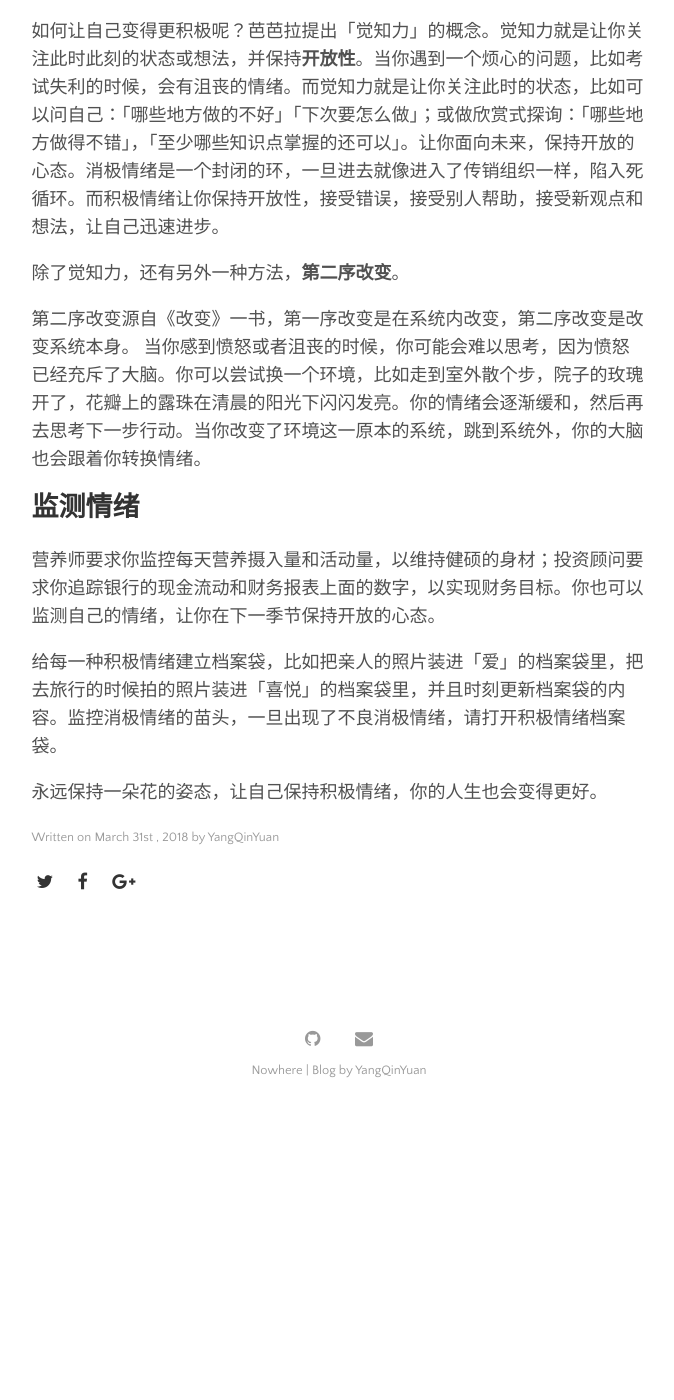
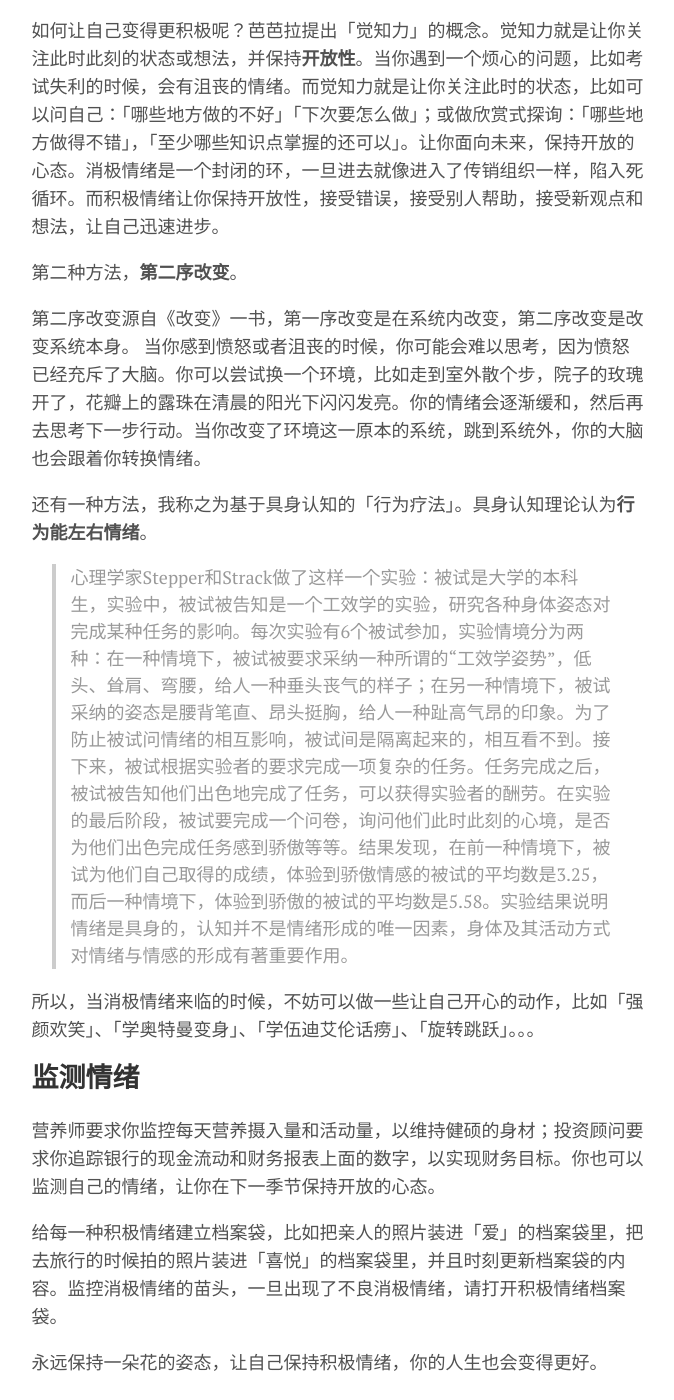
Before and after one commit to YanQinYuan/yanqinyuan.github.io, a Jekyll site: the page built from _posts/2018-3-31-be-flower.md, in a window 1280 px wide and 1400 px high, scrolled down 2723 px. Shown: the whole window, without its empty margins (301-975 px from the left). Built offline with Jekyll 4.4.1, drawn with Linux system fonts in a browser that asks for light colours; before the commit the page ends 3839 px from its top, so only the background shows below that.

Commit message:
update flowers

```diff
--- a/_data/settings.yml
+++ b/_data/settings.yml
@@ -18,7 +18,7 @@ social:
 #- {icon: 'linkedin', link: 'http://www.linkedin.com/in/lenpaul/'}
 - {icon: 'envelope', link: 'mailto:yqynowhere@foxmail.com'}
 #- {icon: 'rss-square', link: '/feed.xml'}
-# - {icon: 'rss-square', link: '/rss-feed.xml'}
+- {icon: 'rss-square', link: '/rss-feed.xml'}
 
 # Customize site text
 pagination:
--- a/_posts/2018-3-31-be-flower.md
+++ b/_posts/2018-3-31-be-flower.md
@@ -43,10 +43,16 @@ published: true
 
 如何让自己变得更积极呢？芭芭拉提出「觉知力」的概念。觉知力就是让你关注此时此刻的状态或想法，并保持**开放性**。当你遇到一个烦心的问题，比如考试失利的时候，会有沮丧的情绪。而觉知力就是让你关注此时的状态，比如可以问自己：「哪些地方做的不好」「下次要怎么做」；或做欣赏式探询：「哪些地方做得不错」，「至少哪些知识点掌握的还可以」。让你面向未来，保持开放的心态。消极情绪是一个封闭的环，一旦进去就像进入了传销组织一样，陷入死循环。而积极情绪让你保持开放性，接受错误，接受别人帮助，接受新观点和想法，让自己迅速进步。
 
-除了觉知力，还有另外一种方法，**第二序改变**。
+第二种方法，**第二序改变**。
 
 第二序改变源自《改变》一书，第一序改变是在系统内改变，第二序改变是改变系统本身。
 当你感到愤怒或者沮丧的时候，你可能会难以思考，因为愤怒已经充斥了大脑。你可以尝试换一个环境，比如走到室外散个步，院子的玫瑰开了，花瓣上的露珠在清晨的阳光下闪闪发亮。你的情绪会逐渐缓和，然后再去思考下一步行动。当你改变了环境这一原本的系统，跳到系统外，你的大脑也会跟着你转换情绪。
+
+还有一种方法，我称之为基于具身认知的「行为疗法」。具身认知理论认为**行为能左右情绪**。
+
+>心理学家Stepper和Strack做了这样一个实验：被试是大学的本科生，实验中，被试被告知是一个工效学的实验，研究各种身体姿态对完成某种任务的影响。每次实验有6个被试参加，实验情境分为两种：在一种情境下，被试被要求采纳一种所谓的“工效学姿势”，低头、耸肩、弯腰，给人一种垂头丧气的样子；在另一种情境下，被试采纳的姿态是腰背笔直、昂头挺胸，给人一种趾高气昂的印象。为了防止被试问情绪的相互影响，被试间是隔离起来的，相互看不到。接下来，被试根据实验者的要求完成一项复杂的任务。任务完成之后，被试被告知他们出色地完成了任务，可以获得实验者的酬劳。在实验的最后阶段，被试要完成一个问卷，询问他们此时此刻的心境，是否为他们出色完成任务感到骄傲等等。结果发现，在前一种情境下，被试为他们自己取得的成绩，体验到骄傲情感的被试的平均数是3.25，而后一种情境下，体验到骄傲的被试的平均数是5.58。实验结果说明情绪是具身的，认知并不是情绪形成的唯一因素，身体及其活动方式对情绪与情感的形成有著重要作用。
+
+所以，当消极情绪来临的时候，不妨可以做一些让自己开心的动作，比如「强颜欢笑」、「学奥特曼变身」、「学伍迪艾伦话痨」、「旋转跳跃」。。。
 
 ## 监测情绪
 
```
Also changed, not shown: _posts/2018-04-02-hate-school.md (added, +8 -0 lines).
